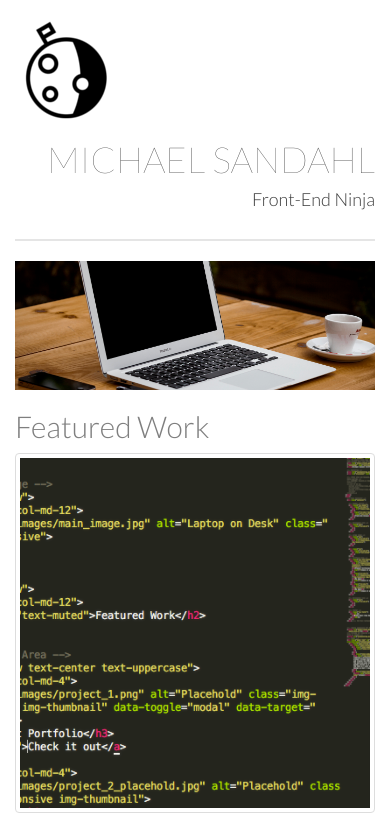
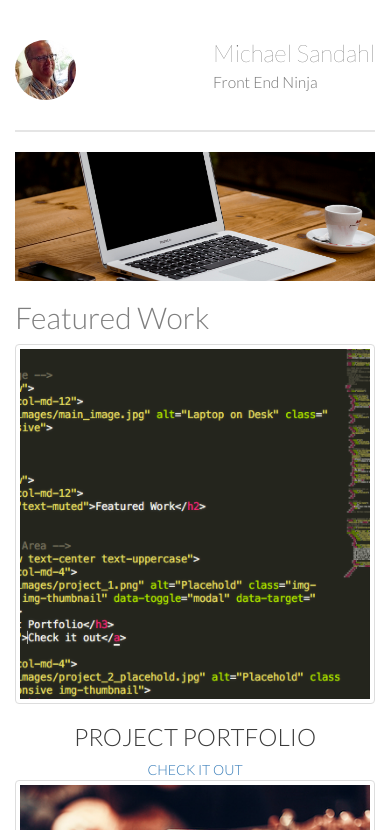
Before and after one commit to michaelsandahl/Udacity-Portfolio, a plain HTML site: page index.html in a window 390 px wide. Shown: the top 830 px of the page. Drawn offline with nearby package versions, Linux system fonts and the light colour scheme.

Commit message:
Fixed header issues
Changed logo, and added media query to resize logo and title when
smaller than 400px

```diff
--- a/css/style.css
+++ b/css/style.css
@@ -20,3 +20,38 @@ body {
 hr {
 	border-top: 2px solid #E5E5E5;
 }
+
+/* Header Styles */
+.header_logo {
+	margin-top: 20px;
+	margin-bottom: 10px;
+	height: auto;
+}
+.header_title {
+	display: inline-block;
+	float: right;
+	vertical-align: bottom;
+}
+
+/*.header_title h1 {
+	font-size: 24px;
+}
+
+.header_title h4 {
+	font-size: 12px;
+}
+
+@media screen  {
+
+}*/
+@media screen and (max-width: 400px) {
+	.header_logo {
+		height: 60px;
+		margin-top: 20px;
+		margin-bottom: 10px;
+	}
+	h1.header_title {
+		font-size: 24px;
+	}
+
+}
--- a/index.html
+++ b/index.html
@@ -25,16 +25,19 @@
 
       <!-- Header section -->
       <div class="row header">
-        <div class="col-md-12">
-          <img class="header_logo" src="images/logo.png" alt="Logo">
-          <h1 class="text-thin text-right text-uppercase header_title">Michael Sandahl</h1>
-          <h4 class="text-right header_subtitle">Front-End Ninja</h4>
+        <!-- <div class="col-xs-3 header_logo">
+          <img src="images/logo.jpg" alt="Logo" class="img-circle">
         </div>
-        <!-- <div class="col-md-6 text-right text-uppercase header_title">
+        <div class="col-xs-9 text-right text-uppercase header_title">
           <h1 class="text-thin">Michael Sandahl</h1>
           <h4>Front-End Ninja</h4>
         </div> -->
+        <div class="col-xs-12">
+          <img src="images/logo.jpg" alt="Logo" class="header_logo img-circle">
+          <h1 class="header_title text-thin">Michael Sandahl<br><small>Front End Ninja</small></h1>
+        </div>
       </div>
+
 
       <!-- Horizontal rule -->
       <div class="row">
@@ -80,13 +83,6 @@
           <hr>
         </div>
       </div>
-
-      <!-- Footer -->
-      <div class="row footer">
-        <col-md-12>
-          <p>&copy Small Step Design 2015</p>
-        </col-md-12>
-      </div>
     </div> <!-- End Main Container -->
 
 
```
Also changed, not shown: images/logo.jpg (added), images/logo.png (deleted).
